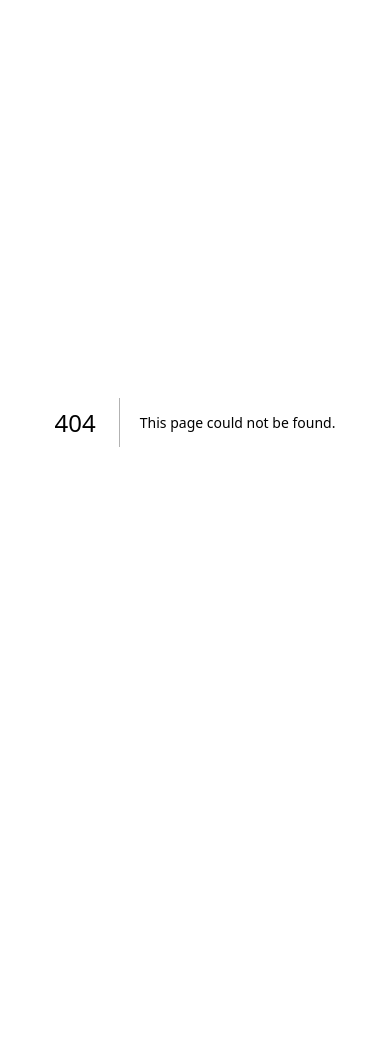
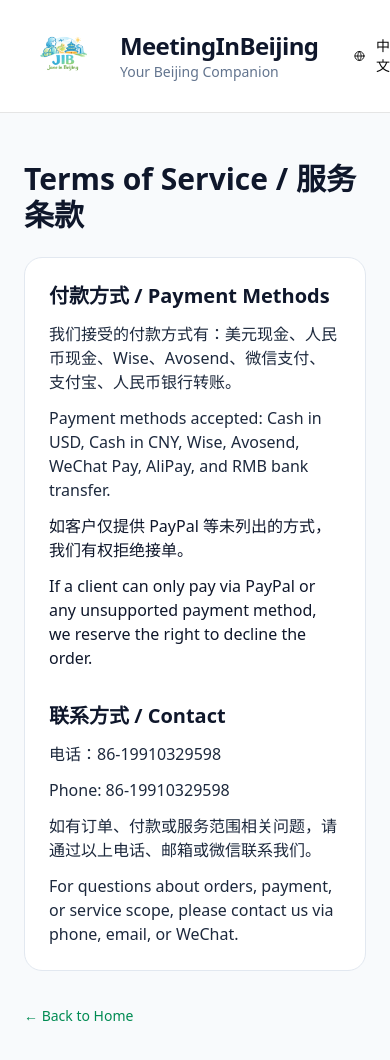
Before and after one commit to foxprince/meetinginbeijing, a Next.js app in the folder web/: page /terms-of-service in a window 390 px wide. Before the commit this address had no page. Shown: the top 1060 px of the page. Before the commit the page ends 844 px from the top, so only its background shows below. Built offline with nearby package versions, Linux system fonts and the light colour scheme; no server answers.

Commit message:
add privacy policy and terms content with payment and phone

```diff
--- /dev/null
+++ b/web/src/app/privacy-policy/page.tsx
@@ -0,0 +1,67 @@
+import { Suspense } from "react";
+import Link from "next/link";
+import { Navbar } from "@/components/navbar";
+
+export const metadata = {
+  title: "Privacy Policy | MeetingInBeijing",
+  description: "Privacy policy for MeetingInBeijing.",
+};
+
+export default function PrivacyPolicyPage() {
+  return (
+    <main className="min-h-screen bg-slate-50">
+      <Suspense
+        fallback={
+          <nav className="sticky top-0 z-50 w-full border-b bg-white/90 backdrop-blur-lg">
+            <div className="h-28 w-full" />
+          </nav>
+        }
+      >
+        <Navbar />
+      </Suspense>
+
+      <section className="mx-auto max-w-4xl px-6 py-12 md:px-10 md:py-16">
+        <h1 className="mb-6 text-3xl font-bold text-slate-900 md:text-4xl">
+          Privacy Policy / 隐私政策
+        </h1>
+
+        <div className="space-y-8 rounded-2xl border border-slate-200 bg-white p-6 text-slate-800 md:p-8">
+          <section className="space-y-3">
+            <h2 className="text-xl font-semibold text-slate-900">信息收集 / Information We Collect</h2>
+            <p>
+              我们收集包括姓名、联系方式在内的个人信息，用于处理订单及提供服务。
+            </p>
+            <p>
+              We collect personal information including name and contact
+              details to process orders and provide services.
+            </p>
+          </section>
+
+          <section className="space-y-3">
+            <h2 className="text-xl font-semibold text-slate-900">用途说明 / How We Use Information</h2>
+            <p>
+              您提供的信息仅用于沟通、订单处理、服务交付及必要的售后支持。
+            </p>
+            <p>
+              Your information is used only for communication, order
+              processing, service delivery, and necessary after-sales support.
+            </p>
+          </section>
+
+          <section className="space-y-3">
+            <h2 className="text-xl font-semibold text-slate-900">联系我们 / Contact Us</h2>
+            <p>如有隐私相关问题，请与我们联系。</p>
+            <p>For privacy questions, please contact us.</p>
+            <p>电话 / Phone: 86-19910329598</p>
+          </section>
+        </div>
+
+        <div className="mt-8">
+          <Link href="/" className="text-sm font-medium text-primary hover:underline">
+            ← Back to Home
+          </Link>
+        </div>
+      </section>
+    </main>
+  );
+}
--- /dev/null
+++ b/web/src/app/terms-of-service/page.tsx
@@ -0,0 +1,69 @@
+import { Suspense } from "react";
+import Link from "next/link";
+import { Navbar } from "@/components/navbar";
+
+export const metadata = {
+  title: "Terms of Service | MeetingInBeijing",
+  description: "Terms of service for MeetingInBeijing.",
+};
+
+export default function TermsOfServicePage() {
+  return (
+    <main className="min-h-screen bg-slate-50">
+      <Suspense
+        fallback={
+          <nav className="sticky top-0 z-50 w-full border-b bg-white/90 backdrop-blur-lg">
+            <div className="h-28 w-full" />
+          </nav>
+        }
+      >
+        <Navbar />
+      </Suspense>
+      <section className="mx-auto max-w-4xl px-6 py-12 md:px-10 md:py-16">
+        <h1 className="mb-6 text-3xl font-bold text-slate-900 md:text-4xl">
+          Terms of Service / 服务条款
+        </h1>
+
+        <div className="space-y-8 rounded-2xl border border-slate-200 bg-white p-6 text-slate-800 md:p-8">
+          <section className="space-y-3">
+            <h2 className="text-xl font-semibold text-slate-900">付款方式 / Payment Methods</h2>
+            <p>
+              我们接受的付款方式有：美元现金、人民币现金、Wise、Avosend、微信支付、
+              支付宝、人民币银行转账。
+            </p>
+            <p>
+              Payment methods accepted: Cash in USD, Cash in CNY, Wise,
+              Avosend, WeChat Pay, AliPay, and RMB bank transfer.
+            </p>
+            <p className="font-medium text-slate-900">
+              如客户仅提供 PayPal 等未列出的方式，我们有权拒绝接单。
+            </p>
+            <p className="font-medium text-slate-900">
+              If a client can only pay via PayPal or any unsupported payment
+              method, we reserve the right to decline the order.
+            </p>
+          </section>
+
+          <section className="space-y-3">
+            <h2 className="text-xl font-semibold text-slate-900">联系方式 / Contact</h2>
+            <p>电话：86-19910329598</p>
+            <p>Phone: 86-19910329598</p>
+            <p>
+              如有订单、付款或服务范围相关问题，请通过以上电话、邮箱或微信联系我们。
+            </p>
+            <p>
+              For questions about orders, payment, or service scope, please
+              contact us via phone, email, or WeChat.
+            </p>
+          </section>
+        </div>
+
+        <div className="mt-8">
+          <Link href="/" className="text-sm font-medium text-primary hover:underline">
+            ← Back to Home
+          </Link>
+        </div>
+      </section>
+    </main>
+  );
+}
--- a/web/src/components/sections/footer-faq-cta.tsx
+++ b/web/src/components/sections/footer-faq-cta.tsx
@@ -1,6 +1,7 @@
 "use client";
 
 import React from "react";
+import Link from "next/link";
 import { useLanguage } from "@/app/providers";
 import { SectionWrapper } from "@/components/section-wrapper";
 import { useCmsSection } from "@/hooks/use-cms-section";
@@ -8,7 +9,7 @@ import { EditableSection } from "@/components/cms/editable-section";
 import { Accordion, AccordionContent, AccordionItem, AccordionTrigger } from "@/components/ui/accordion";
 import { Button } from "@/components/ui/button";
 import Image from "next/image";
-import { CheckCircle2, MessageSquare, Mail } from "lucide-react";
+import { CheckCircle2, MessageSquare, Mail, Phone } from "lucide-react";
 
 export function Footer() {
   const { t } = useLanguage();
@@ -49,6 +50,10 @@ export function Footer() {
               <span>WeChat: {t.contact?.wechat || "jane-cnba"}</span>
             </div>
             <div className="flex items-center gap-3">
+              <Phone className="h-4 w-4 text-accent" />
+              <span>Phone: 86-19910329598</span>
+            </div>
+            <div className="flex items-center gap-3">
               <span className="text-accent">📍</span>
               <span>{t.contact?.location || "Beijing, China"}</span>
             </div>
@@ -72,8 +77,12 @@ export function Footer() {
       <div className="max-w-7xl mx-auto mt-12 pt-8 border-t border-slate-800 text-xs flex flex-col md:flex-row justify-between items-center gap-4">
         <p>© 2026 MeetingInBeijing. All rights reserved.</p>
         <div className="flex gap-6">
-          <a href="#" className="hover:text-white transition-colors">Privacy Policy</a>
-          <a href="#" className="hover:text-white transition-colors">Terms of Service</a>
+          <Link href="/privacy-policy" className="hover:text-white transition-colors">
+            Privacy Policy
+          </Link>
+          <Link href="/terms-of-service" className="hover:text-white transition-colors">
+            Terms of Service
+          </Link>
         </div>
       </div>
     </footer>
```
Also changed, not shown: 1 other file (tests, documents, lock files or other folders).
